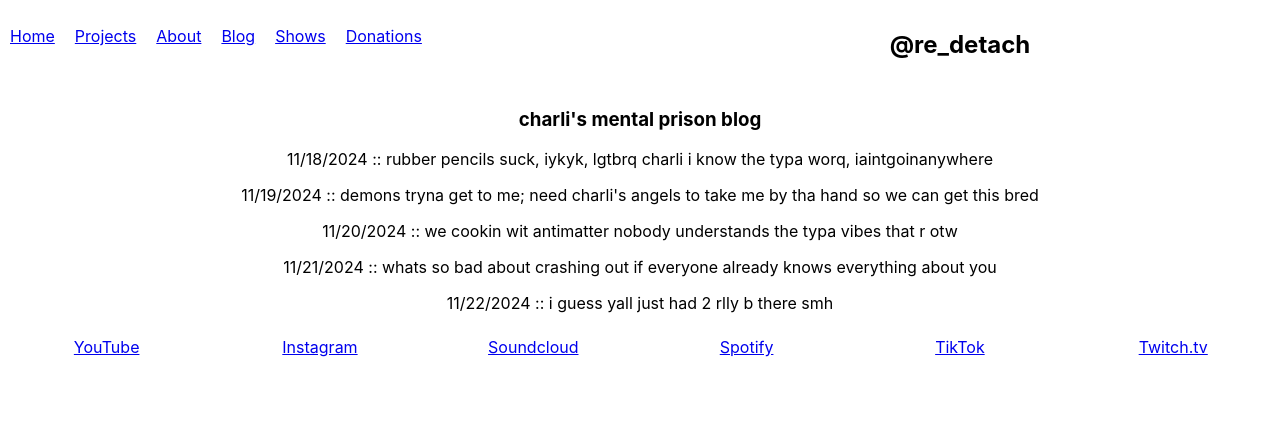
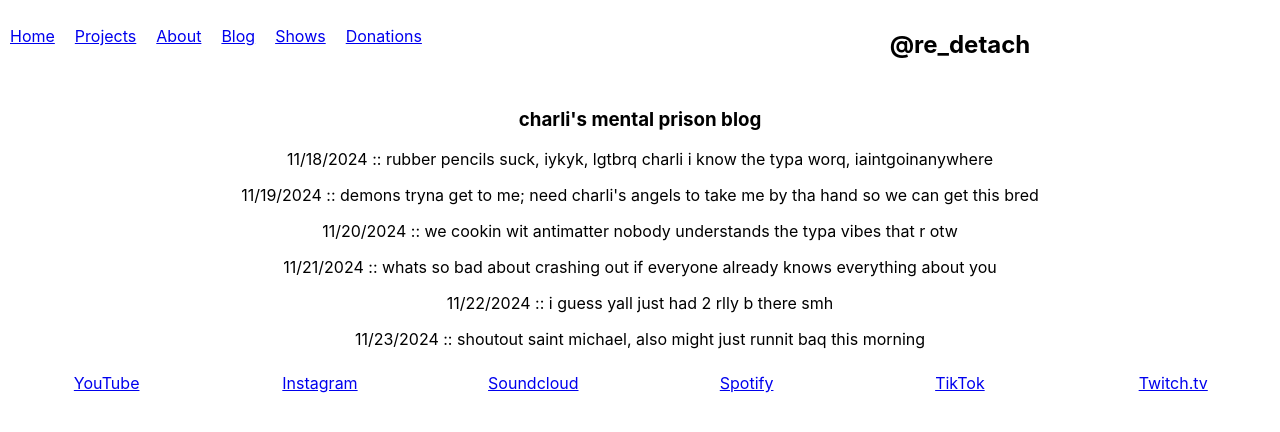
Before and after one commit to rolinmb/redetach-music, a React (Create React App) app: page /blog in a window 1280 px wide. Shown: the top 432 px of the page. Built offline with nearby package versions, Linux system fonts and the light colour scheme.

Commit message:
blog update

```diff
--- a/src/components/Blog.js
+++ b/src/components/Blog.js
@@ -13,6 +13,7 @@ const Blog = () => {
         <p>11/20/2024 :: we cookin wit antimatter nobody understands the typa vibes that r otw</p>
         <p>11/21/2024 :: whats so bad about crashing out if everyone already knows everything about you</p>
         <p>11/22/2024 :: i guess yall just had 2 rlly b there smh</p>
+        <p>11/23/2024 :: shoutout saint michael, also might just runnit baq this morning</p>
       </div>
     </div>
   );
```
Also changed, not shown: 1 other file (tests, documents, lock files or other folders).
